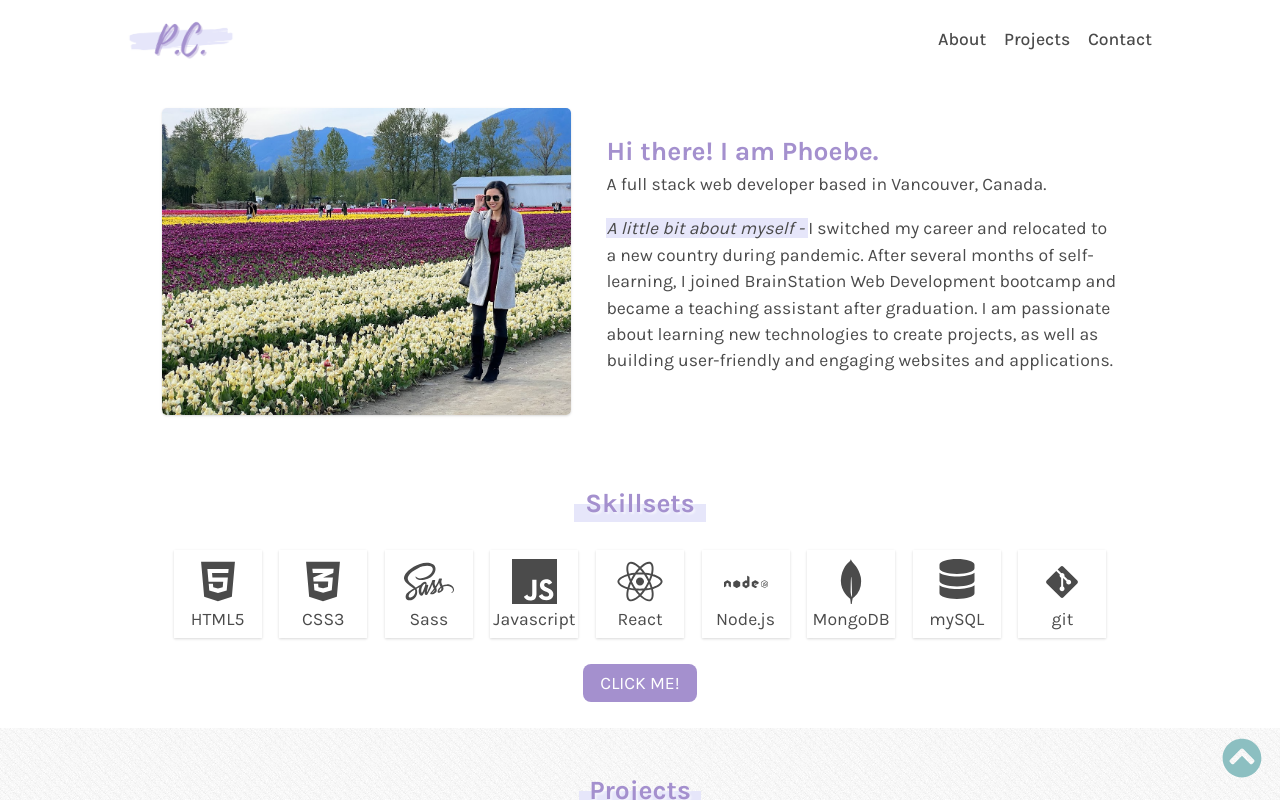
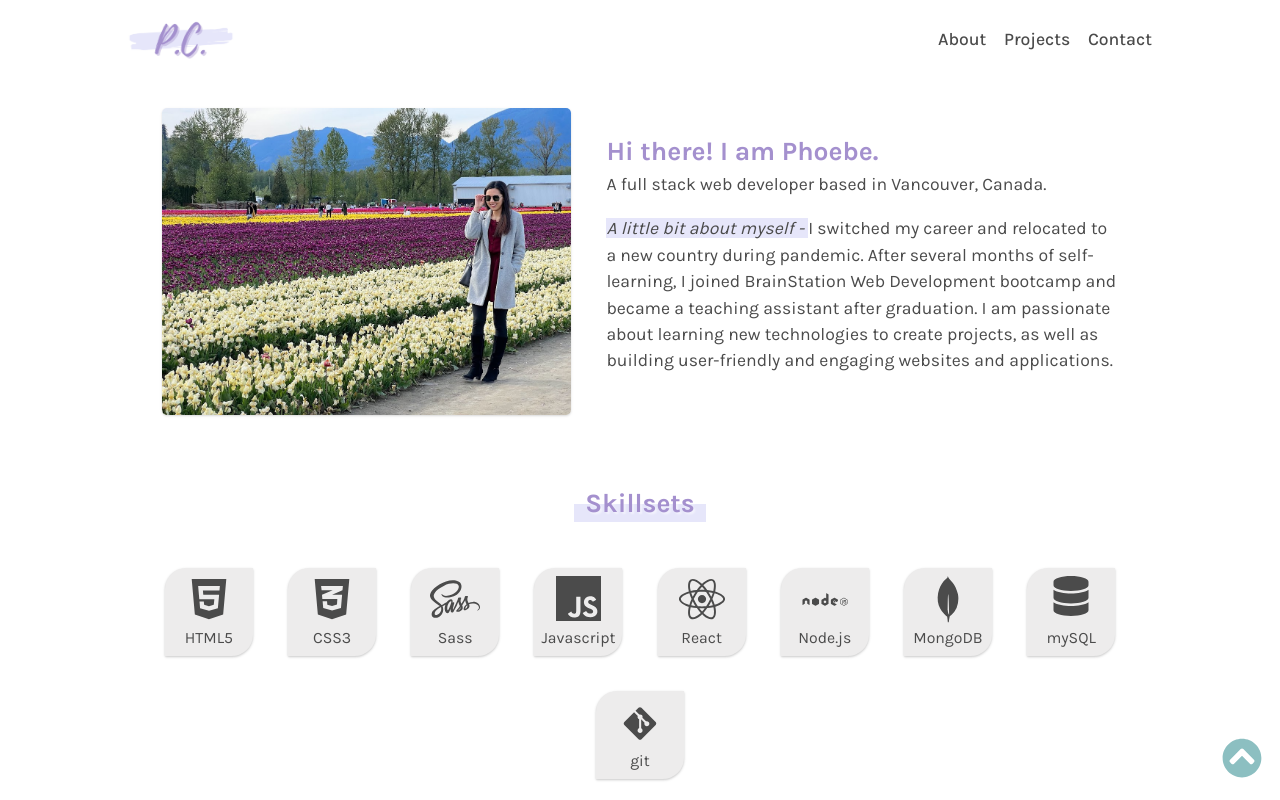
Before and after one commit to phoebe03111/portfolio, a React (Create React App) app: page / in a window 1280 px wide. Shown: the top 800 px of the page. Built offline with nearby package versions, Linux system fonts and the light colour scheme.

Commit message:
Style skills components

```diff
--- a/src/components/Skills/Skills.scss
+++ b/src/components/Skills/Skills.scss
@@ -14,22 +14,33 @@
     @include center;
     flex-wrap: wrap;
 
+    @include tablet {
+      margin: 1rem;
+      gap: 0.5rem;
+    }
+
+    @include desktop {
+      gap: 1rem;
+    }
+
     &-item {
       @include center;
       flex-direction: column;
       justify-content: space-between;
       gap: 0.3rem;
-      background-color: white;
-      box-shadow: 0 1px 3px 0 rgb(0 0 0 / 10%), 0 1px 2px 0 rgb(0 0 0 / 6%);
+      background-color: rgb(237, 236, 236);
+      box-shadow: 0 1px 3px 0 rgb(0 0 0 / 15%), 0 1px 2px 0 rgb(0 0 0 / 8%);
+      border-top-left-radius: 1.2rem;
+      border-bottom-right-radius: 1.2rem;
       padding: 0.5rem;
       margin: 0.5rem;
       width: 5rem;
       height: 5rem;
       transition: all 0.3s ease;
+      font-size: 0.9rem;
 
       &:hover {
         svg {
-          color: $color-secondary;
           transform: scale(1.1);
         }
       }
--- a/src/data/projectsData.js
+++ b/src/data/projectsData.js
@@ -26,7 +26,7 @@ const projectsData = [
     title: "CoffeeWise",
     description:
       "A web application to track daily caffeine consumption with a caffeine trivia",
-    techStack: ["HTML", "CSS", "JavaScript", "Bootstrap"],
+    techStack: ["HTML", "CSS", "JavaScript", "Bootstrap 5"],
     videoUrl: null,
     demoUrl: "https://coffeewise.netlify.app/",
     gitHubUrl: "https://github.com/phoebe03111/CoffeeWise",
--- a/src/util/util.js
+++ b/src/util/util.js
@@ -2,6 +2,9 @@ export const randomSelect = () => {
   const times = 30;
 
   const interval = setInterval(() => {
+    const skills = document.querySelectorAll(".skills__list-item");
+    skills.forEach((skill) => skill.classList.remove("highlight"));
+
     const randomSkill = pickRandomSkill();
     // highlight the skill
     randomSkill.classList.add("highlight");
```
